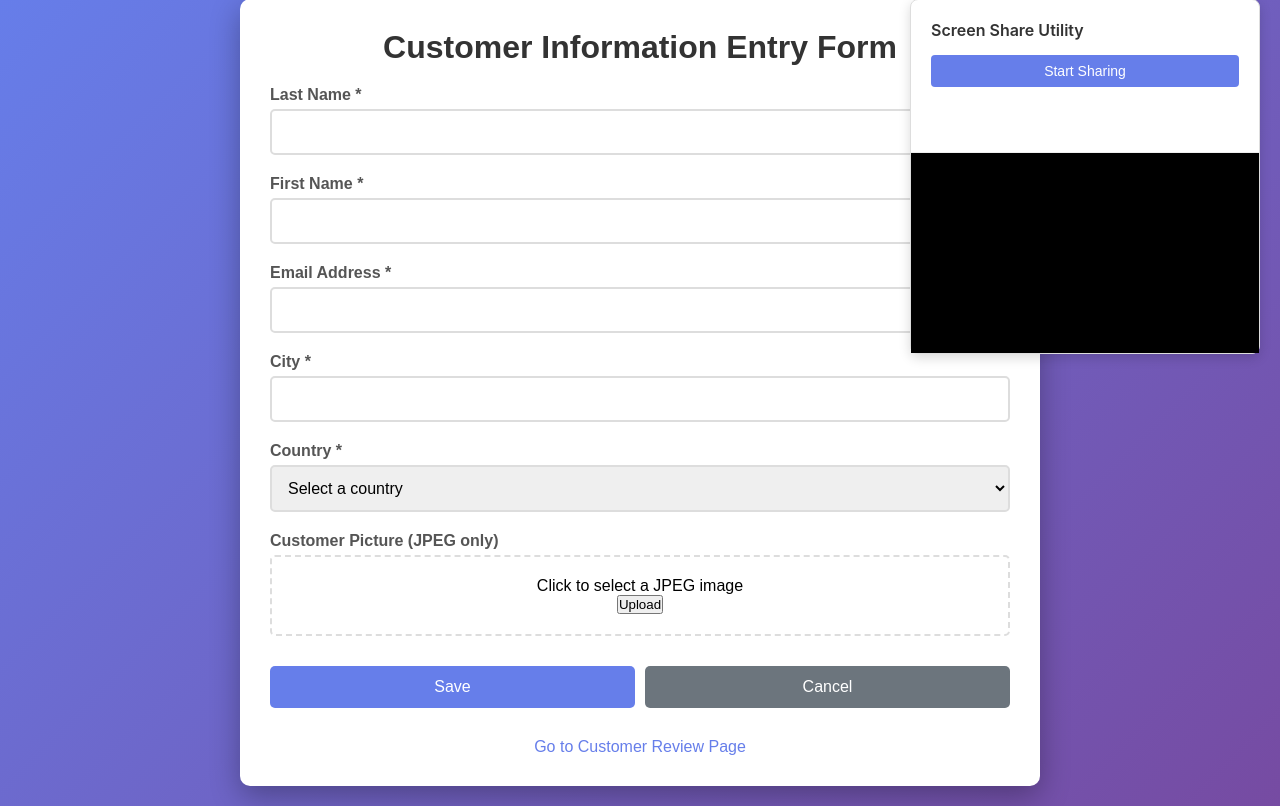
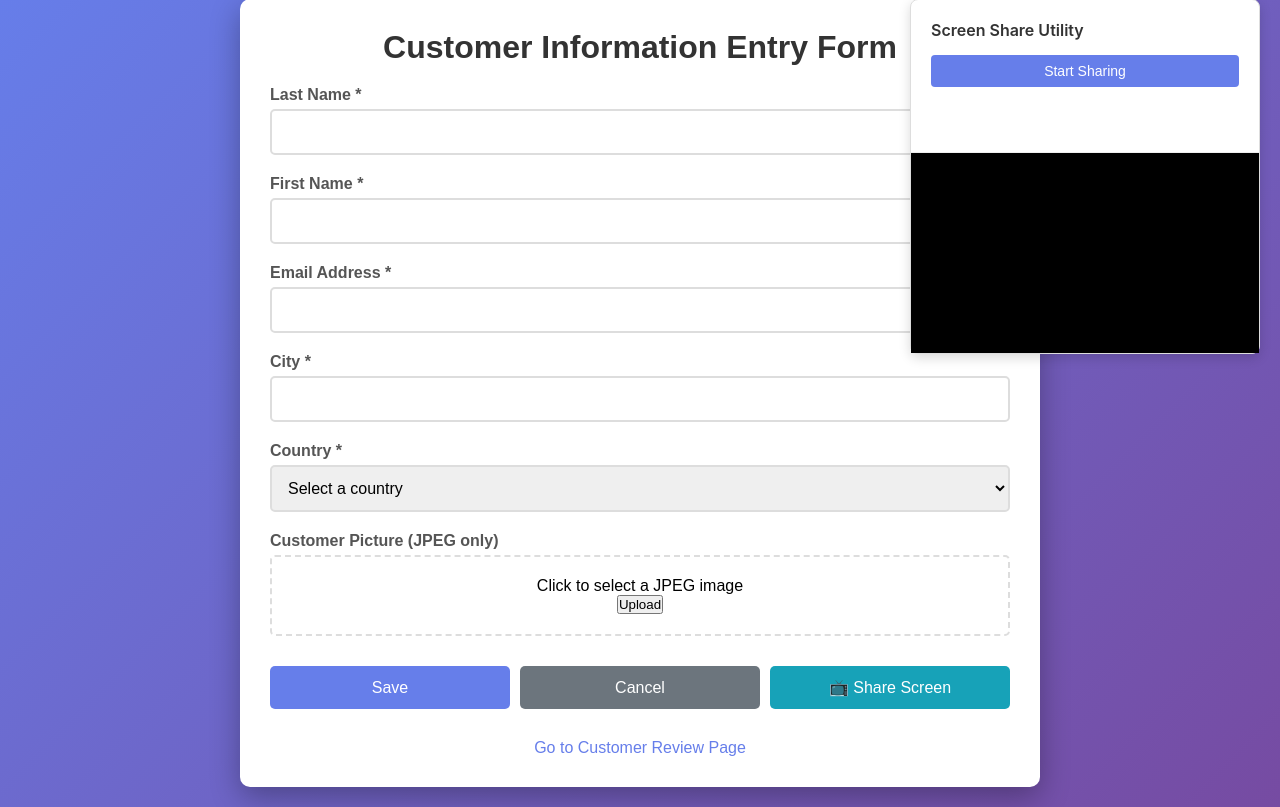
Before and after one commit to Aladin-code/customer-management, a PHP site: page / in a window 1280 px wide. Shown: the part 21-828 px from the top of the page. Run offline with PHP 8.4, Linux system fonts and the light colour scheme.

Commit message:
fix: fix the screen sharing featire

```diff
--- a/css/style.css
+++ b/css/style.css
@@ -132,6 +132,23 @@ select:focus {
     background-color: #7f8c8d;
 }
 
+.btn-info {
+    background-color: #17a2b8;
+    color: white;
+}
+
+.btn-info:hover {
+    background-color: #138496;
+}
+
+.btn-info.sharing {
+    background-color: #dc3545;
+}
+
+.btn-info.sharing:hover {
+    background-color: #c82333;
+}
+
 .calculator-section {
     background: #f8f9fa;
     border-radius: 10px;
--- a/index.php
+++ b/index.php
@@ -93,6 +93,7 @@ if (isset($_GET['email'])) {
             <div class="button-group">
                 <button type="button" class="btn btn-primary" onclick="saveCustomer()">Save</button>
                 <button type="button" class="btn btn-secondary" onclick="cancelChanges()">Cancel</button>
+                <button type="button" class="btn btn-info" id="screen-share-btn" onclick="toggleScreenShare()">📺 Share Screen</button>
             </div>
         </form>
 
@@ -103,5 +104,34 @@ if (isset($_GET['email'])) {
 
     <script src="js/validation.js"></script>
     <script src="js/screenshare.js"></script>
+    <script>
+        function toggleScreenShare() {
+            if (window.screenShareManager) {
+                if (window.screenShareManager.isSharing) {
+                    window.screenShareManager.stopScreenShare();
+                    document.getElementById('screen-share-btn').textContent = '📺 Share Screen';
+                } else {
+                    window.screenShareManager.startScreenShare();
+                    document.getElementById('screen-share-btn').textContent = '🛑 Stop Sharing';
+                }
+            }
+        }
+
+        // Update button text based on sharing state
+        document.addEventListener('DOMContentLoaded', () => {
+            if (window.screenShareManager) {
+                // Override the updateUI method to also update our button
+                const originalUpdateUI = window.screenShareManager.updateUI;
+                window.screenShareManager.updateUI = function() {
+                    originalUpdateUI.call(this);
+                    const shareBtn = document.getElementById('screen-share-btn');
+                    if (shareBtn) {
+                        shareBtn.textContent = this.isSharing ? '🛑 Stop Sharing' : '📺 Share Screen';
+                        shareBtn.classList.toggle('sharing', this.isSharing);
+                    }
+                };
+            }
+        });
+    </script>
 </body>
 </html>
--- a/signaling-server.php
+++ b/signaling-server.php
@@ -8,10 +8,10 @@ if ($_SERVER['REQUEST_METHOD'] === 'OPTIONS') {
     exit(0);
 }
 
-// Use a simple text file for message storage
-$dataDir = sys_get_temp_dir() . '/screenshare/';
+// Use current directory for message storage (more reliable on shared hosting)
+$dataDir = __DIR__ . '/temp_messages/';
 if (!is_dir($dataDir)) {
-    @mkdir($dataDir, 0777, true);
+    @mkdir($dataDir, 0755, true);
 }
 
 $messagesFile = $dataDir . 'messages.txt';
```
